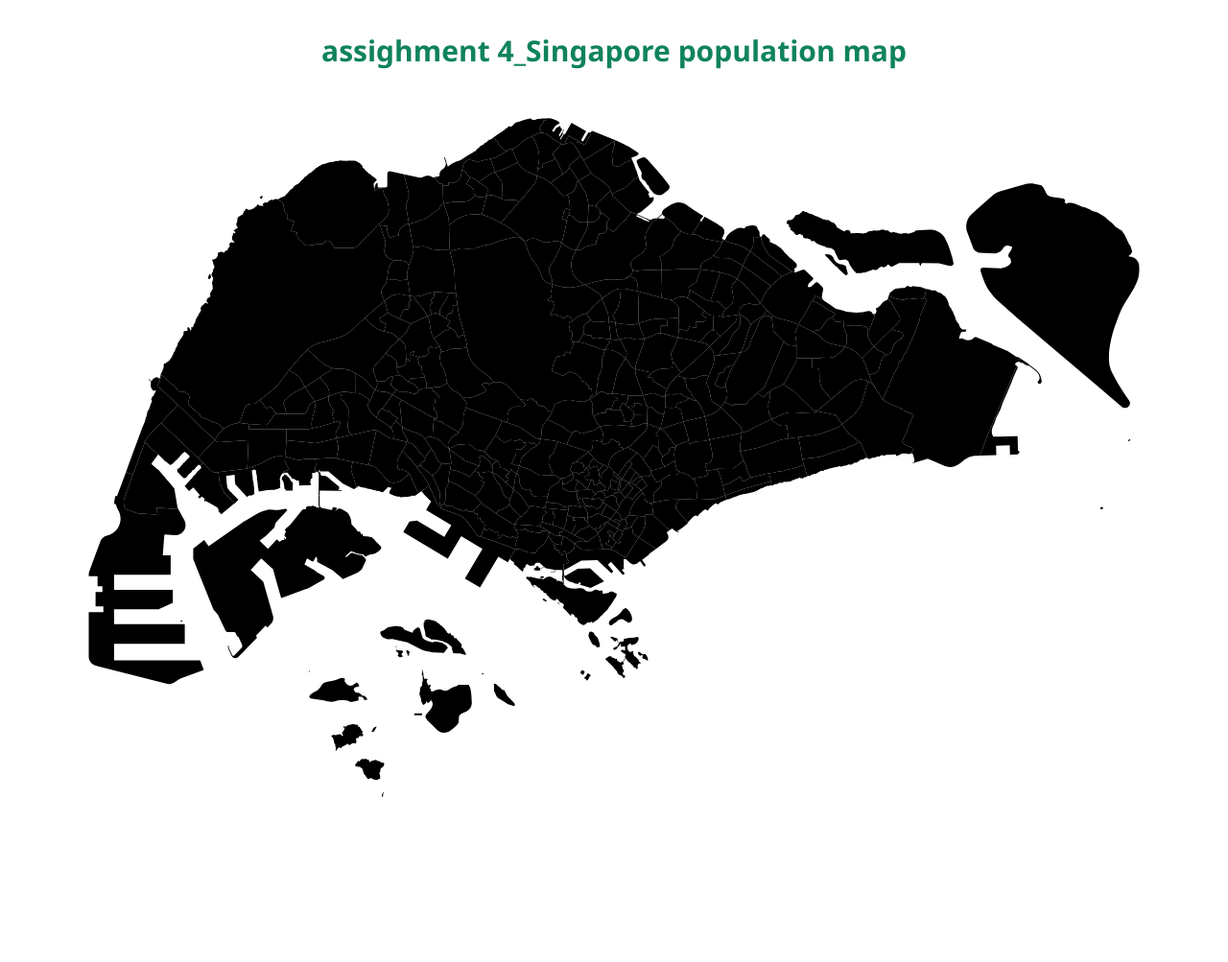
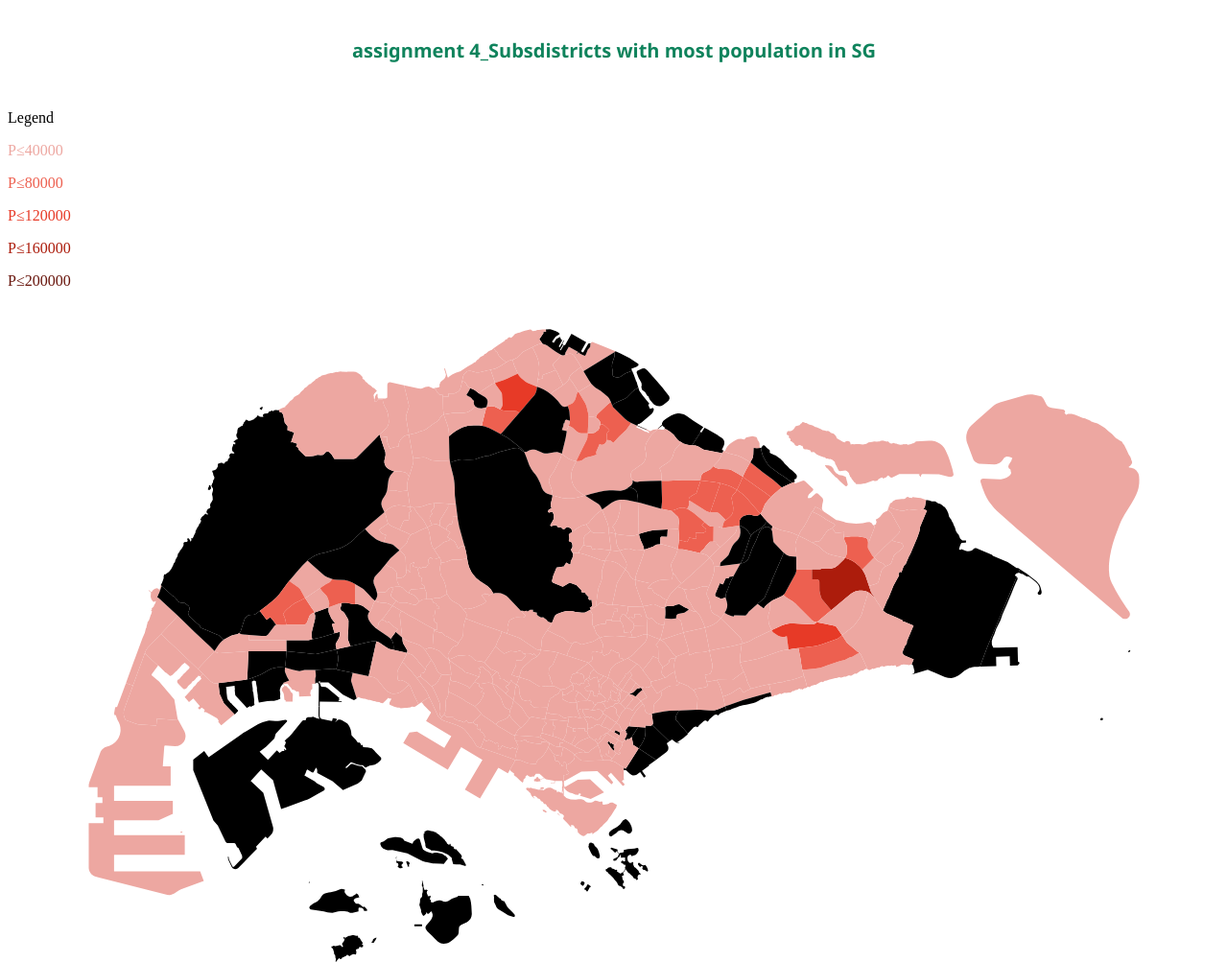
Before and after one commit to xfiax/HASS-assignment4, a plain HTML site: page index.html in a window 1280 px wide. Shown: the top 1003 px of the page at 96% size. Before the commit the page ends 868 px from the top, so only its background shows below. Drawn offline with nearby package versions, Linux system fonts and the light colour scheme.

Commit message:
Update index.html

```diff
--- a/index.html
+++ b/index.html
@@ -8,14 +8,21 @@
                 width: 750px;
                 text-align:center;
                 font-family: 'Segoe UI', Tahoma, Geneva, Verdana, sans-serif;
-                font-size:30px;
+                font-size:20px;
                 line-height: 90px;
                 color: rgb(15, 131, 92);
             }
   </style>
 </head>
 <body>
-    <h1>assighment 4_Singapore population map <br></h1>
+    <h1>assignment 4_Subsdistricts with most population in SG<br></h1>
+    <p>Legend</p>
+    <p style="color: #eda7a1;"> P≤40000</p>
+    <p style="color: #ed6050;"> P≤80000</p>
+    <p style="color: #e73a27;"> P≤120000</p>
+    <p style="color: #ac1c0c;;"> P≤160000</p>
+    <p style="color: #69160d;"> P≤200000</p>
+
     <svg></svg>
 <script src="https://d3js.org/d3.v7.min.js"></script>
 
@@ -26,11 +33,35 @@ let width = 1000, height = 600;
         let svg = d3.select("svg")
             .attr("viewBox", "0 0 " + width + " " + height)
 
+
+        //-------------color scheme
+        var numScale = [40000, 80000, 120000, 160000, 2000000];
+                const colorScale = d3.scaleThreshold()
+                    .domain(numScale)
+                    .range(['#eda7a1','#ed6050','#e73a27','#ac1c0c','#69160d']);
+
+
         // Load external data and boot
         Promise.all([d3.json("https://raw.githubusercontent.com/xfiax/HASS-assignment4/main/sgmap.json"), d3.csv("https://raw.githubusercontent.com/xfiax/HASS-assignment4/main/population2021.csv")]).then(data => {
 
-console.log(data[0]);
-console.log(data[1]);
+                //console.log(data[0]);
+                //console.log(data[1]);
+                let dp=data[1];
+                console.log(dp);
+
+                //--------find the most population
+                var maxpop=Math.max.apply(Math, dp.map(function(dp){return dp.Population}))
+                console.log(maxpop);
+
+
+                //-----------get data in format
+                var dpop={};// (json) Subzone Name:population
+                for (var i=0; i<dp.length; i++) {
+                // adding toUpperCase() lets the calling be easier downstream
+                dpop[dp[i].Subzone.toUpperCase()]=Math.round(dp[i].Population);
+                }
+                console.log(dpop);
+
 
                 // Map and projection
                 var projection = d3.geoMercator()
@@ -46,7 +77,9 @@ svg.append("g")
                     .enter()
                     .append("path")
                     .attr("d", geopath)
-    .attr("fill", "black");
+                    .attr("fill", (d)=>{
+                    return colorScale(dpop[d.properties["Subzone Name"].toUpperCase()])
+                });
         })
 
 </script>
```
Lines whose indentation alone changed are shown as unchanged.
